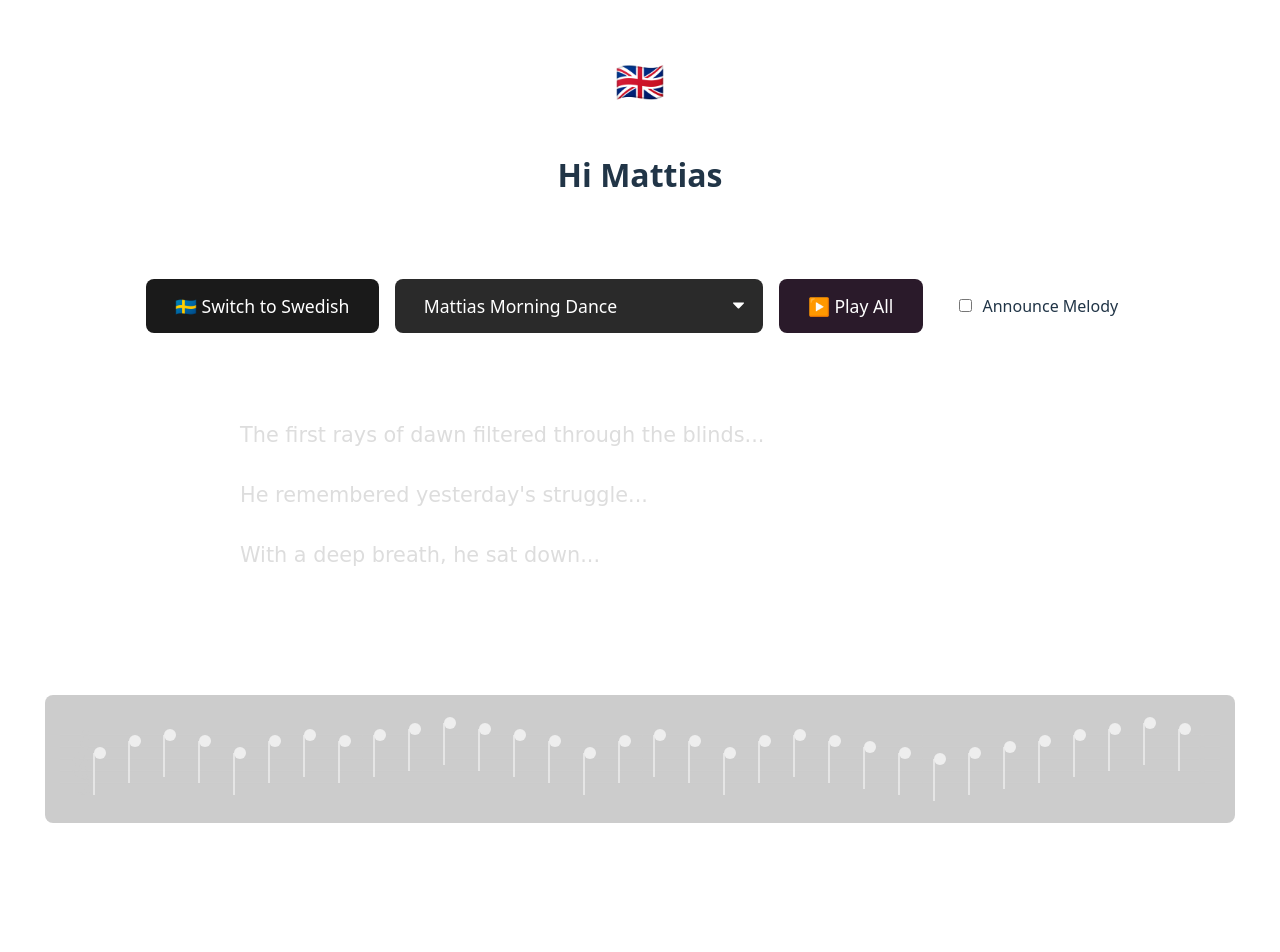
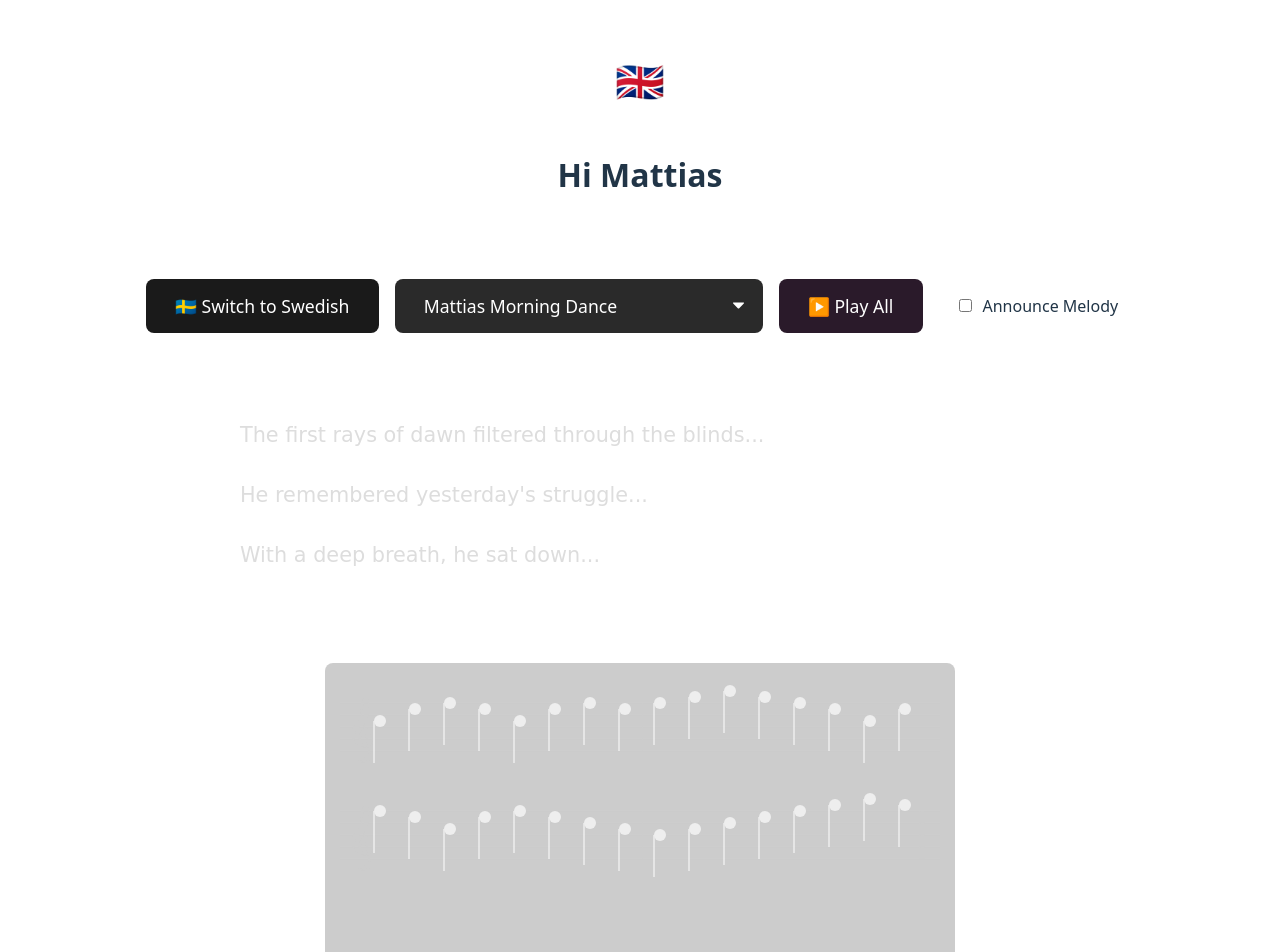
Before and after one commit to nikteg/mattias-music, a React (Vite) app: page / in a window 1280 px wide. Shown: the top 952 px of the page. Before the commit the page ends 877 px from the top, so only its background shows below. Built offline with nearby package versions, Linux system fonts and the light colour scheme.

Commit message:
feat: Refactor SVG notation to component and add basic wrapping

```diff
--- a/src/App.css
+++ b/src/App.css
@@ -183,10 +183,11 @@ h1 {
 }
 
 .svg-notation-wrapper {
-  width: 100%; /* Allow SVG to potentially scroll horizontally */
-  overflow-x: auto; /* Add scroll if SVG is wider than container */
+  width: 100%; /* Take available width */
   margin-top: 2rem;
   padding-bottom: 1rem; /* Space below SVG */
+  display: flex; /* Helps center the SVG if its width is fixed */
+  justify-content: center; /* Center the SVG horizontally */
 }
 
 /* Toast CSS remains below */
--- a/src/App.tsx
+++ b/src/App.tsx
@@ -3,6 +3,7 @@ import './App.css'
 import ToastNotification from './ToastNotification'; // Import the new component
 import './ToastNotification.css'; // Import toast CSS here too for the container
 import React from 'react'; // Make sure React is imported if not already
+import MusicNotationSVG from './MusicNotationSVG'; // Import the new component
 
 // Musical notes frequencies
 const NOTES = {
@@ -258,52 +259,6 @@ interface ToastState {
   id: number;
   message: string;
   timestamp: string; // Add timestamp field
-}
-
-// --- SVG Notation Constants and Helpers ---
-const STAFF_LINES = 5;
-const LINE_HEIGHT = 12; // Space between staff lines
-const STAFF_HEIGHT = (STAFF_LINES - 1) * LINE_HEIGHT;
-const CLEF_WIDTH = 40;
-const NOTE_RADIUS = LINE_HEIGHT / 2;
-const STEM_LENGTH = LINE_HEIGHT * 3.5;
-const ACCIDENTAL_WIDTH = 15;
-const NOTE_SPACING = 35; // Horizontal space per note
-const TOP_MARGIN = 40; // Space above staff
-const LEFT_MARGIN = 15;
-const BAR_LINE_INTERVAL = 8; // Draw bar line every 8 notes
-
-// Map note name (like 'C4', 'G#5') to vertical steps from bottom line (G3 for treble clef)
-// This is simplified and assumes treble clef where G3 is bottom line space, E4 is bottom line etc.
-const noteSteps: { [key: string]: number } = {
-    'C3': -4, 'D3': -3, 'E3': -2, 'F3': -1, 'G3': 0, 'A3': 1, 'B3': 2,
-    'C4': 3, 'D4': 4, 'E4': 5, 'F4': 6, 'G4': 7, 'A4': 8, 'B4': 9,
-    'C5': 10, 'D5': 11, 'E5': 12, 'F5': 13, 'G5': 14, 'A5': 15, 'B5': 16,
-    'C6': 17, 'D6': 18, 'E6': 19, 'F6': 20, 'G6': 21, 'A6': 22, 'B6': 23,
-};
-
-function getNoteYPosition(noteName: string): number | null {
-    const baseNote = noteName.substring(0, noteName.length - 1); // e.g., 'C#', 'G', 'Bb'
-    const octave = parseInt(noteName.substring(noteName.length - 1), 10);
-    const noteLetter = baseNote.charAt(0);
-    const accidental = baseNote.length > 1 ? baseNote.charAt(1) : null;
-
-    // Find the step for the natural note in the same octave
-    const naturalNoteName = `${noteLetter}${octave}`;
-    const step = noteSteps[naturalNoteName];
-
-    if (step === undefined) return null; // Note out of range
-
-    // Calculate Y based on steps from bottom line (G3)
-    // Top line is E5 (step 9), middle is B4 (step 7)
-    const y = TOP_MARGIN + STAFF_HEIGHT - (step * (LINE_HEIGHT / 2));
-    return y;
-}
-
-function getAccidentalSymbol(noteName: string): string | null {
-    if (noteName.includes('#')) return '♯'; // Sharp symbol
-    if (noteName.includes('b')) return '♭'; // Flat symbol
-    return null;
 }
 
 function App() {
@@ -660,73 +615,6 @@ function App() {
   const currentMelodyNotes = (MELODIES[selectedMelody] || []).map(
     freq => frequencyToNoteName[Math.round(freq * 100) / 100] || '?');
 
-  // --- Generate SVG Elements ---
-  const renderNotationSVG = () => {
-    const svgElements: React.ReactNode[] = [];
-    const totalNotes = currentMelodyNotes.length;
-    if (totalNotes === 0) return null;
-
-    const svgWidth = LEFT_MARGIN + CLEF_WIDTH + (totalNotes * NOTE_SPACING) + LEFT_MARGIN;
-    const svgHeight = TOP_MARGIN * 2 + STAFF_HEIGHT;
-
-    // Staff lines
-    for (let i = 0; i < STAFF_LINES; i++) {
-      const y = TOP_MARGIN + i * LINE_HEIGHT;
-      svgElements.push(<line key={`staff-${i}`} x1={LEFT_MARGIN} y1={y} x2={svgWidth - LEFT_MARGIN} y2={y} stroke="#ccc" strokeWidth="1" />);
-    }
-
-    // Treble Clef (using Unicode character)
-    svgElements.push(<text key="clef" x={LEFT_MARGIN + 5} y={TOP_MARGIN + STAFF_HEIGHT / 2 + 20} fontSize="55" fill="#ccc" fontFamily="serif">𝄞</text>);
-
-    let currentX = LEFT_MARGIN + CLEF_WIDTH;
-
-    // Notes and accidentals
-    currentMelodyNotes.forEach((noteName, index) => {
-      const y = getNoteYPosition(noteName);
-      if (y === null) return; // Skip if note out of range
-
-      const accidental = getAccidentalSymbol(noteName);
-      let noteX = currentX;
-
-      // Draw accidental if present
-      if (accidental) {
-          svgElements.push(
-              <text key={`acc-${index}`} x={noteX - ACCIDENTAL_WIDTH} y={y + 5} fontSize="20" fill="#eee">{accidental}</text>
-          );
-      }
-
-      // Notehead (circle)
-      svgElements.push(<circle key={`note-${index}`} cx={noteX} cy={y} r={NOTE_RADIUS} fill="#eee" />);
-
-      // Stem
-      const stemUp = y > (TOP_MARGIN + STAFF_HEIGHT / 2); // Stem up if below middle line
-      const stemY1 = y;
-      const stemY2 = stemUp ? y - STEM_LENGTH : y + STEM_LENGTH;
-      const stemX = stemUp ? noteX + NOTE_RADIUS : noteX - NOTE_RADIUS; // Attach stem to side
-      svgElements.push(<line key={`stem-${index}`} x1={stemX} y1={stemY1} x2={stemX} y2={stemY2} stroke="#eee" strokeWidth="1.5" />);
-
-      // Bar line (simple)
-      if ((index + 1) % BAR_LINE_INTERVAL === 0 && index < totalNotes - 1) {
-          const barX = noteX + NOTE_SPACING / 2;
-          svgElements.push(<line key={`bar-${index}`} x1={barX} y1={TOP_MARGIN} x2={barX} y2={TOP_MARGIN + STAFF_HEIGHT} stroke="#ccc" strokeWidth="1" />);
-      }
-
-      currentX += NOTE_SPACING;
-    });
-
-    // Final bar line
-    const finalBarX = currentX - NOTE_SPACING / 2;
-    svgElements.push(<line key="final-bar-thin" x1={finalBarX-3} y1={TOP_MARGIN} x2={finalBarX-3} y2={TOP_MARGIN + STAFF_HEIGHT} stroke="#ccc" strokeWidth="1" />);
-    svgElements.push(<line key="final-bar-thick" x1={finalBarX} y1={TOP_MARGIN} x2={finalBarX} y2={TOP_MARGIN + STAFF_HEIGHT} stroke="#ccc" strokeWidth="4" />);
-
-
-    return (
-      <svg width={svgWidth} height={svgHeight} style={{ marginTop: '2rem', backgroundColor: 'rgba(0,0,0,0.2)', borderRadius: '8px' }}>
-        {svgElements}
-      </svg>
-    );
-  };
-
   return (
     <div className="container" style={backgroundStyle}>
       <h1>
@@ -785,9 +673,9 @@ function App() {
         ))}
       </div>
 
-      {/* SVG Music Notation */}
+      {/* Use the new MusicNotationSVG component */}
       <div className="svg-notation-wrapper">
-         {renderNotationSVG()}
+         <MusicNotationSVG melodyNotes={currentMelodyNotes} notes={NOTES} />
       </div>
 
       {/* Toast Container - Renders all active toasts */}
```
